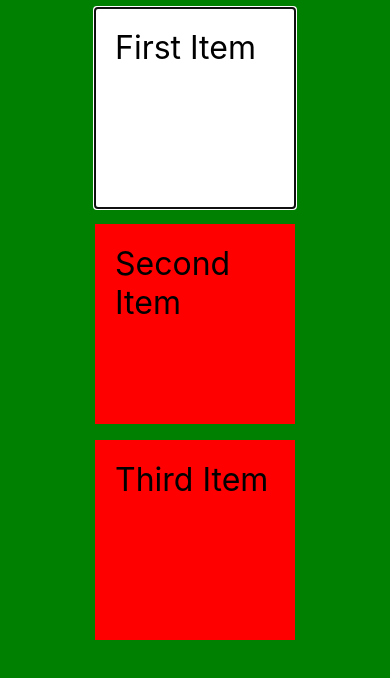
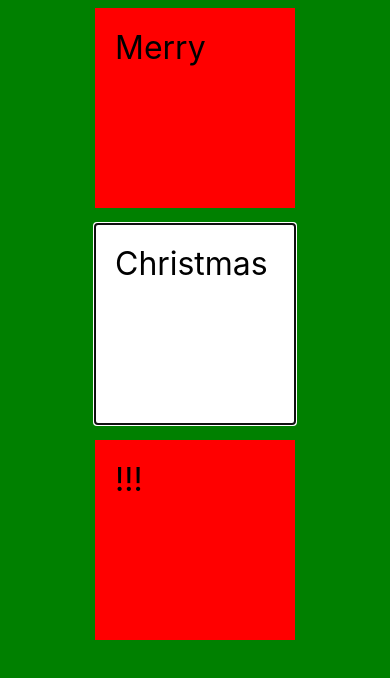
Before and after one commit to luisnaranjo733/rnw-66-focus-issue, a React Native app: screen / in a window 390 px wide. Shown: the top 678 px of the page. Built offline with nearby package versions, Linux system fonts and the light colour scheme.

Commit message:
simplify the business logic

```diff
--- a/src/PressableFocusTest.js
+++ b/src/PressableFocusTest.js
@@ -57,29 +57,24 @@ const TestItem = forwardRef(function InnerTestItem({title, onPress}, ref) {
 });
 
 export const PressableFocusTest = () => {
-  const length = DATA.length;
-  const inputRefs = useMemo(
-    () =>
-      Array(length)
-        .fill(0)
-        .map(() => React.createRef()),
-    [length],
-  );
+  const defaultFocusIndex = 1;
+  const defaultFocusRef = useRef();
 
   const renderItem = ({item, index}) => {
-    const ref = inputRefs[index];
+    // Only grab the ref if the index is right
+    const ref = index === defaultFocusIndex ? defaultFocusRef : undefined;
+
     const onPress = () => {
       console.log(item);
     };
+
     return <TestItem title={item.title} onPress={onPress} ref={ref} />;
   };
 
   useEffect(() => {
     const callback = () => {
-      const defaultFocusedIndex = 0;
-      const defaultFocusedItem = inputRefs[defaultFocusedIndex];
-      console.log('focusing the following component: ', defaultFocusedItem.current);
-      defaultFocusedItem.current?.focus();
+      console.log('focusing the following component: ', defaultFocusRef.current);
+      defaultFocusRef.current?.focus();
     };
 
     // executing the callback immediately does not work
@@ -87,7 +82,7 @@ export const PressableFocusTest = () => {
 
     // works if you set a timeout of 1ms
     setTimeout(callback, 1);
-  }, [inputRefs]);
+  }, []);
 
 
   return (
--- a/src/TouchableOpacityFocusTest.js
+++ b/src/TouchableOpacityFocusTest.js
@@ -1,4 +1,4 @@
-import React, {useMemo, useState} from 'react';
+import React, {useRef, useState} from 'react';
 import {useEffect} from 'react';
 import {forwardRef} from 'react';
 import {TouchableOpacity} from 'react-native';
@@ -27,15 +27,15 @@ const styles = StyleSheet.create({
 const DATA = [
   {
     id: 'bd7acbea-c1b1-46c2-aed5-3ad53abb28ba',
-    title: 'First Item',
+    title: 'Merry',
   },
   {
     id: '3ac68afc-c605-48d3-a4f8-fbd91aa97f63',
-    title: 'Second Item',
+    title: 'Christmas',
   },
   {
     id: '58694a0f-3da1-471f-bd96-145571e29d72',
-    title: 'Third Item',
+    title: '!!!',
   },
 ];
 
@@ -49,7 +49,7 @@ const TestItem = forwardRef(function InnerTestItem({title, onPress}, ref) {
     console.log(`onBlur: ${title}`)
     setFocused(false);
   };
-  const focusedStyle = focused ? { backgroundColor: 'white'} : null;
+  const focusedStyle = focused ? { backgroundColor: 'white'} : null;``
   return (
     <TouchableOpacity style={[styles.item, focusedStyle]} onPress={onPress} ref={ref} onFocus={onFocus} onBlur={onBlur}>
       <Text style={styles.title}>{title}</Text>
@@ -58,29 +58,24 @@ const TestItem = forwardRef(function InnerTestItem({title, onPress}, ref) {
 });
 
 export const TouchableOpacityFocusTest = () => {
-  const length = DATA.length;
-  const inputRefs = useMemo(
-    () =>
-      Array(length)
-        .fill(0)
-        .map(() => React.createRef()),
-    [length],
-  );
+  const defaultFocusIndex = 1;
+  const defaultFocusRef = useRef();
 
   const renderItem = ({item, index}) => {
-    const ref = inputRefs[index];
+    // Only grab the ref if the index is right
+    const ref = index === defaultFocusIndex ? defaultFocusRef : undefined;
+
     const onPress = () => {
       console.log(item);
     };
+
     return <TestItem title={item.title} onPress={onPress} ref={ref} />;
   };
 
   useEffect(() => {
     const callback = () => {
-      const defaultFocusedIndex = 0;
-      const defaultFocusedItem = inputRefs[defaultFocusedIndex];
-      console.log('focusing the following component: ', defaultFocusedItem.current);
-      defaultFocusedItem.current?.focus();
+      console.log('focusing the following component: ', defaultFocusRef.current);
+      defaultFocusRef.current?.focus();
     };
 
     // executing the callback immediately does not work
@@ -88,7 +83,7 @@ export const TouchableOpacityFocusTest = () => {
 
     // works if you set a timeout of 1ms
     setTimeout(callback, 1);
-  }, [inputRefs]);
+  }, []);
 
   return (
     <View style={styles.container}>
```
Also changed, not shown: 1 other file (tests, documents, lock files or other folders).
